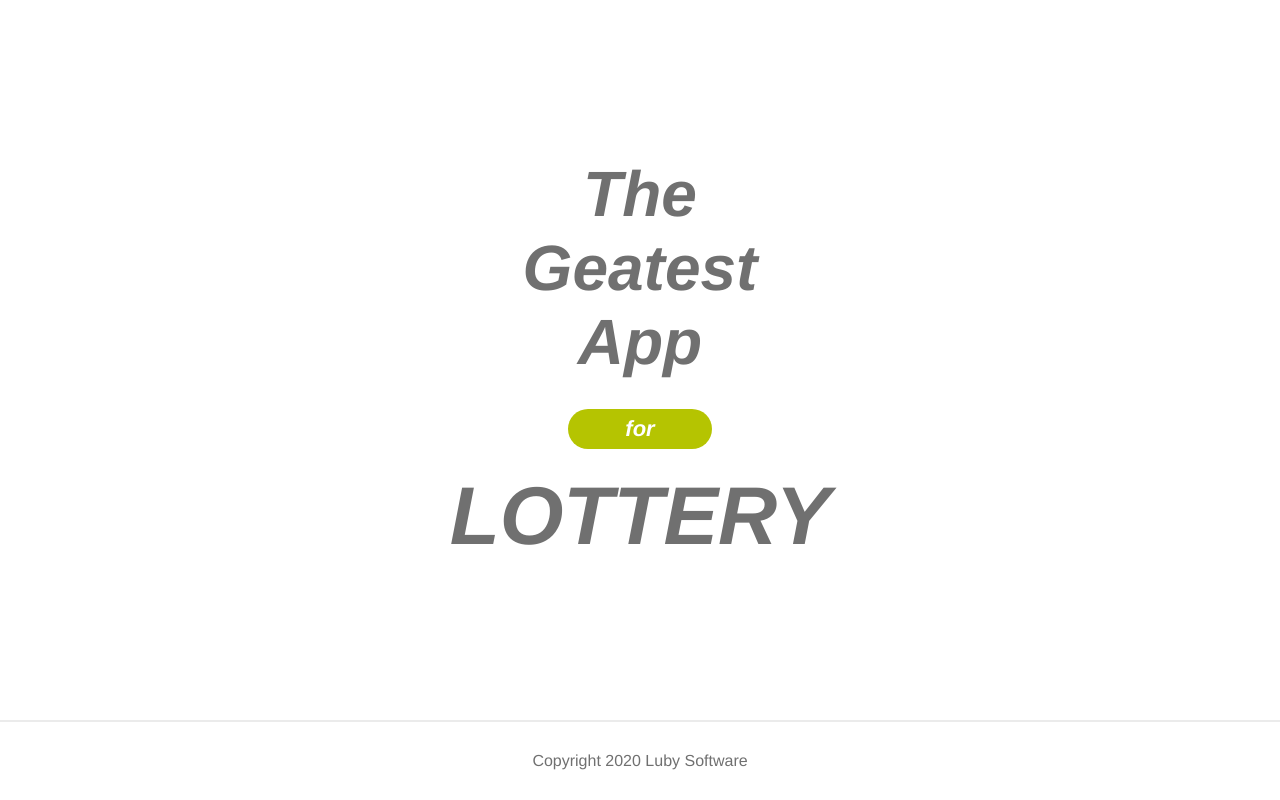
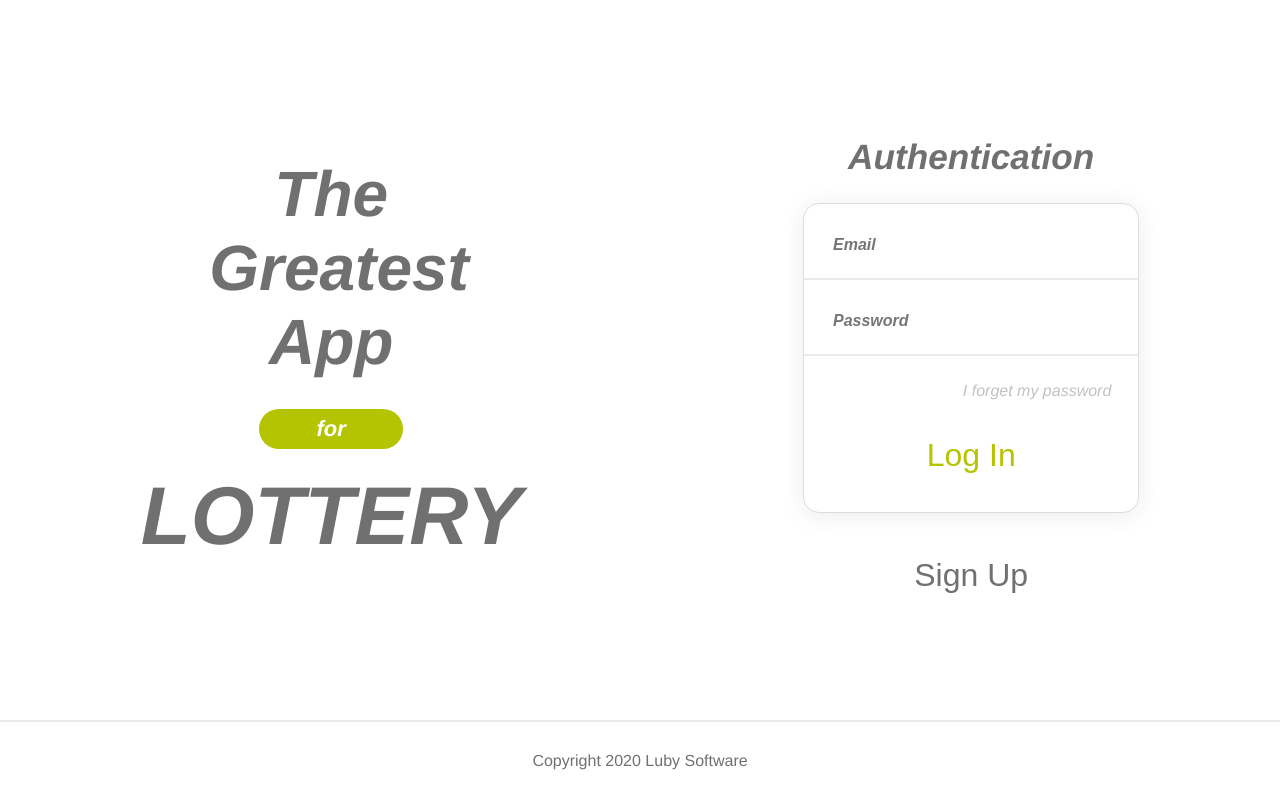
Before and after one commit to AndreLacerda8/react_final, a React (Create React App) app: page / in a window 1280 px wide. Built offline with nearby package versions, Linux system fonts and the light colour scheme.

Commit message:
create FormLogin component

```diff
--- /dev/null
+++ b/src/components/FormLogin.tsx
@@ -0,0 +1,90 @@
+import styled from 'styled-components'
+
+const FormWrap = styled.section`
+  display: flex;
+  flex-direction: column;
+  align-items: center;
+  justify-content: center;
+  margin-top: 3rem;
+  width: 21rem;
+`
+
+const Title = styled.h2`
+  color: var(--color-gray-strong);
+  font-size: 2.2rem;
+  font-style: italic;
+  margin-bottom: 1.625rem;
+`
+
+const Form = styled.form`
+  display: flex;
+  flex-direction: column;
+  text-align: center;
+  justify-content: center;
+  background-color: #fff;
+  border: 1px solid #ddd;
+  border-radius: 1rem;
+  box-shadow: 0px 3px 25px #00000014;
+  width: 100%;
+`
+
+const Input = styled.input`
+  font-size: 1rem;
+  font-weight: bold;
+  font-style: italic;
+  background-color: transparent;
+  color: var(--color-gray-medium);
+  padding: 2rem 1.8rem 1.5rem;
+  border: 0;
+  border-bottom: 2px solid var(--color-gray-border);
+`
+
+const ForgotPass = styled.a`
+  color: var(--color-gray-light);
+  font-size: 1rem;
+  font-style: italic;
+  text-decoration: none;
+  text-align: right;
+  margin: 1.68rem 1.68rem 0;
+  cursor: pointer;
+  transition: filter .3s;
+  &:hover{
+    filter: brightness(.8);
+  }
+`
+
+const Button = styled.button`
+  width: 80%;
+  font-size: 2rem;
+  margin: 1.32rem auto;
+  padding: 1rem 0;
+  border-radius: 1rem;
+  color: var(--color-green);
+  background-color: transparent;
+  border: none;
+  cursor: pointer;
+  transition: filter .3s;
+  &:hover{
+    filter: brightness(.8);
+  }
+`
+
+const SignUpButton = styled(Button)`
+  color: var(--color-gray-strong);
+  margin-top: 1.8rem;
+`
+
+export function FormLogin(){
+  return (
+    <FormWrap>
+      <Title>Authentication</Title>
+      <Form>
+        <Input placeholder='Email' />
+        <Input placeholder='Password' />
+        <ForgotPass>I forget my password</ForgotPass>
+        <Button>Log In</Button>
+      </Form>
+      <SignUpButton>Sign Up</SignUpButton>
+    </FormWrap>
+  )
+}
--- a/src/components/LayoutLogin.tsx
+++ b/src/components/LayoutLogin.tsx
@@ -1,4 +1,5 @@
 import styled from 'styled-components'
+import { FormLogin } from './FormLogin'
 import { Layout } from './Layout'
 import { Title } from './Title'
 
@@ -14,6 +15,7 @@ export function LayoutLogin(){
     <Layout>
       <LayoutLoginStyle>
         <Title />
+        <FormLogin />
       </LayoutLoginStyle>
     </Layout>
   )
--- a/src/components/Title.tsx
+++ b/src/components/Title.tsx
@@ -35,7 +35,7 @@ const ThirdTitle = styled.span`
 export function Title(){
   return (
     <TitleWrap>
-      <PrimaryTitle>The Geatest App</PrimaryTitle>
+      <PrimaryTitle>The Greatest App</PrimaryTitle>
       <SecondTitle>for</SecondTitle>
       <ThirdTitle>LOTTERY</ThirdTitle>
     </TitleWrap>
```
